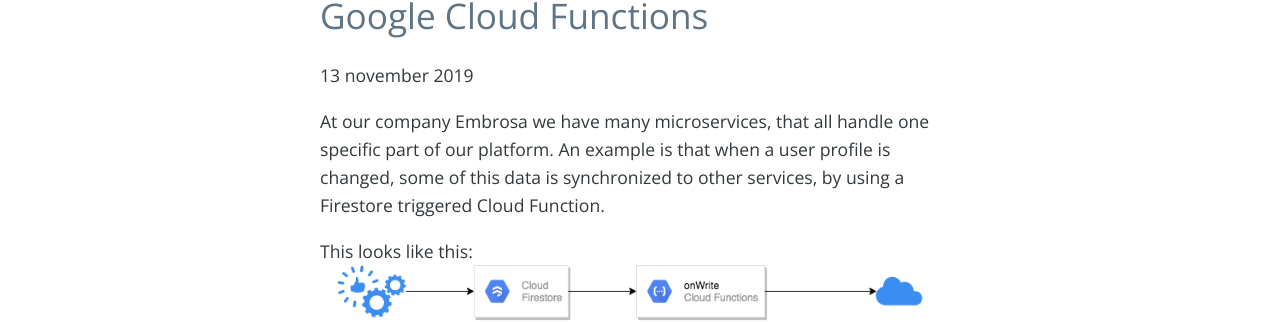
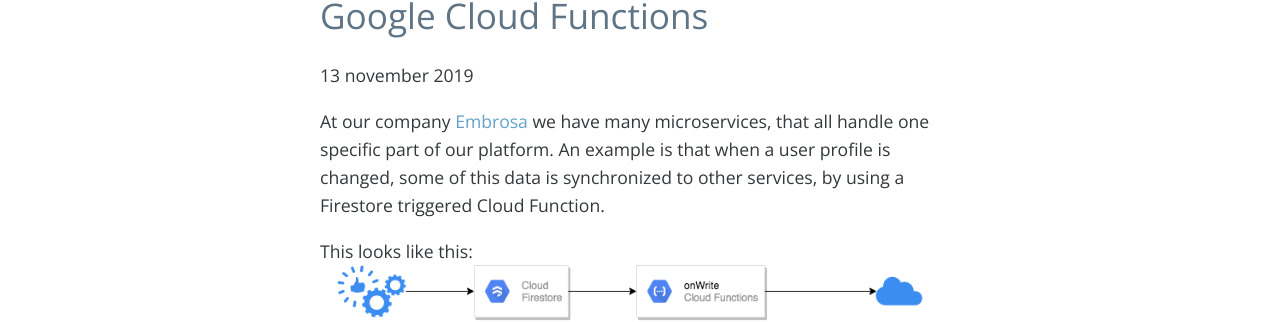
Before and after one commit to rogiervandenberg/rogiervandenberg.nl, a Jekyll site: the page built from _posts/2019-11-13-google-task-queues-on-gcp-with-google-cloud-functions.md, in a window 1280 px wide and 900 px high. Shown: the part 179-501 px from the top of the window. Built offline with Jekyll 4.4.1, drawn with Linux system fonts in a browser that asks for light colours; part of the change alters nothing that is shown.

```diff
--- a/_posts/2019-11-13-google-task-queues-on-gcp-with-google-cloud-functions.md
+++ b/_posts/2019-11-13-google-task-queues-on-gcp-with-google-cloud-functions.md
@@ -3,7 +3,7 @@ layout: post
 title: Google Task queues on GCP with Google Cloud Functions
 ---
 
-At our company Embrosa we have many microservices, that all handle one specific part of our platform. An example is that when a user profile is changed, some of this data is synchronized to other services, by using a Firestore triggered Cloud Function.
+At our company [Embrosa](https://www.embrosa.com) we have many microservices, that all handle one specific part of our platform. An example is that when a user profile is changed, some of this data is synchronized to other services, by using a Firestore triggered Cloud Function.
 
 This looks like this:
 ![Cloud Functions without Task queue](/img/cfs-no-queue.png)
```
